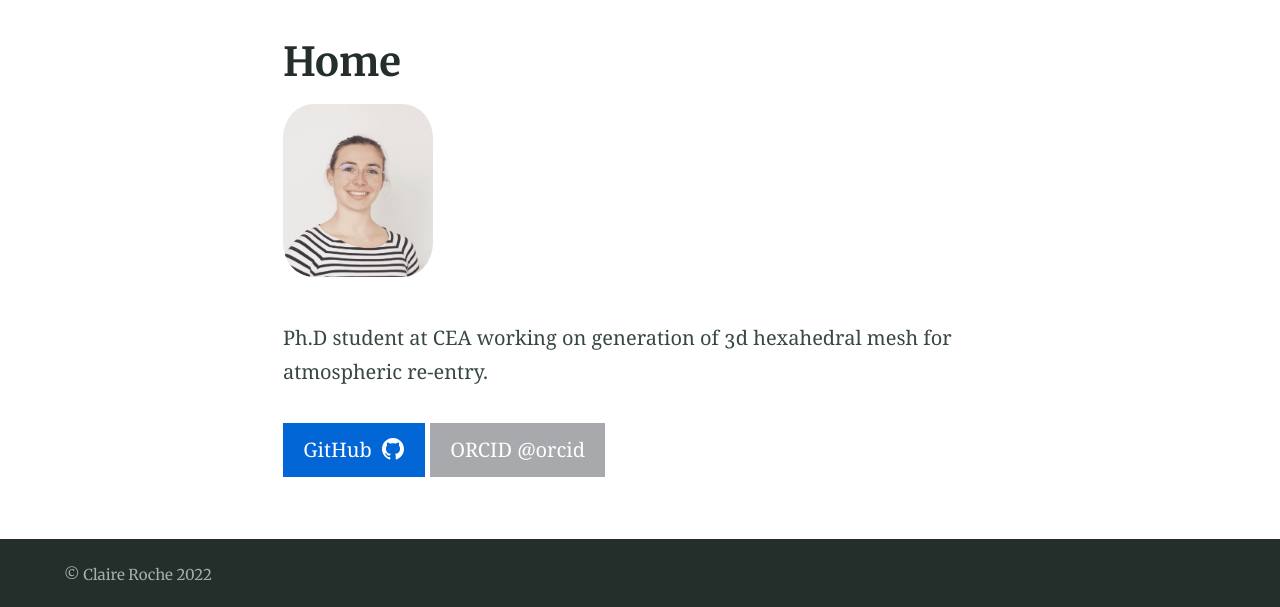
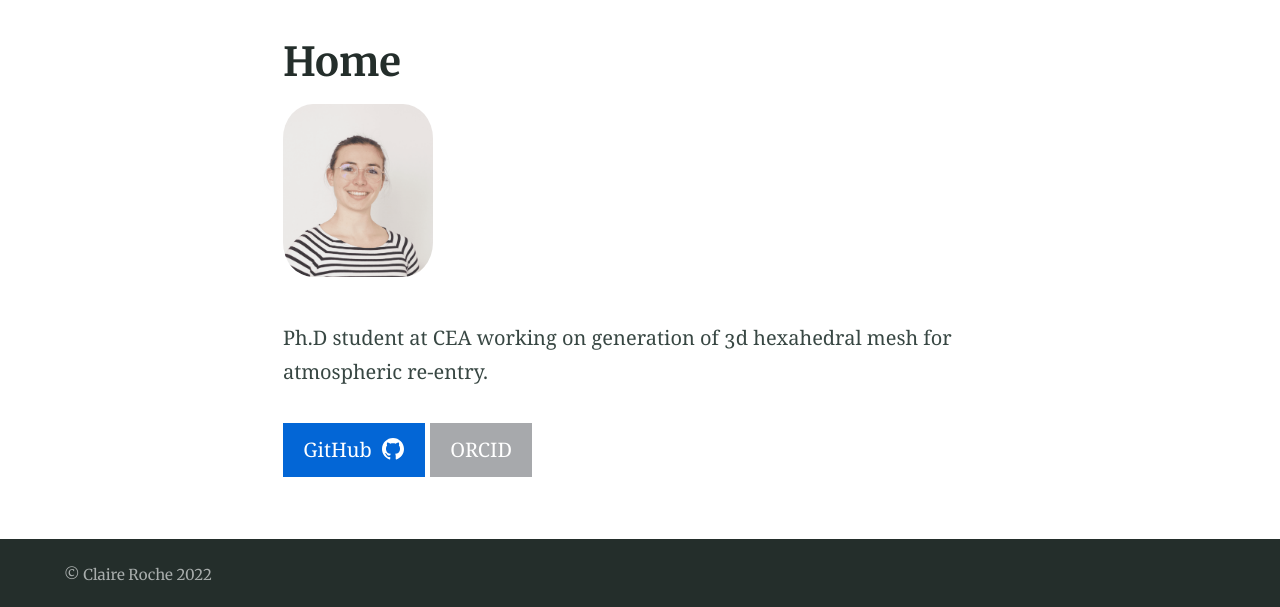
Before and after one commit to claireroche/claireroche.github.io, a Jekyll site: the page built from index.md, in a window 1280 px wide. Shown: the part 408-1015 px from the top of the page. Built offline with Jekyll 4.4.1, drawn with Linux system fonts in a browser that asks for light colours.

Commit message:
test orcid

```diff
--- a/index.md
+++ b/index.md
@@ -13,4 +13,4 @@ excerpt: "Ph.D student at CEA working on generation of 3d hexahedral mesh for at
 
 Ph.D student at CEA working on generation of 3d hexahedral mesh for atmospheric re-entry.
 
-{% include button.html text="GitHub" icon="github" link="https://github.com/claireroche" color="#0366d6" %} {% include button.html text="ORCID @orcid" link="https://orcid.org/0000-0001-7763-574X" color="#a7a9ac" %}
+{% include button.html text="GitHub" icon="github" link="https://github.com/claireroche" color="#0366d6" %} {% include button.html text="ORCID" link="https://orcid.org/0000-0001-7763-574X" color="#a7a9ac" %}
```
